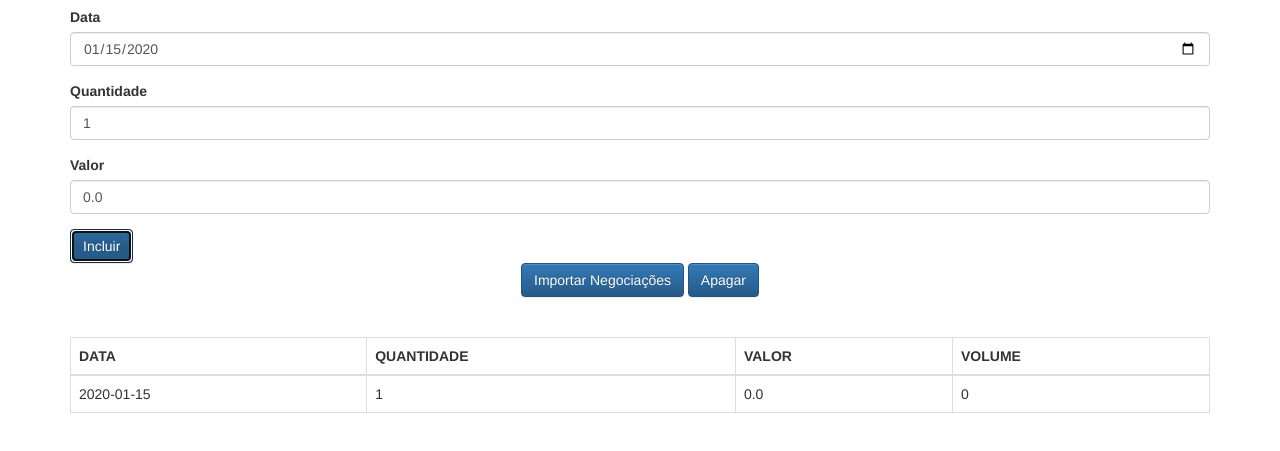
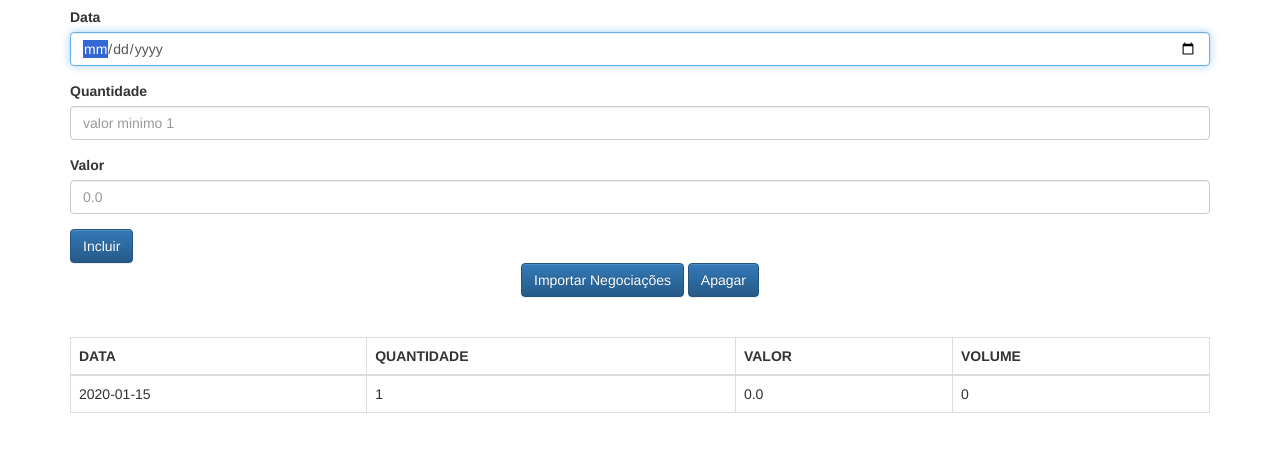
Before and after one commit to LuizEduu/javascript-avancado-parte1-alura, a plain HTML site: page client/index.html in a window 1280 px wide. Both pictures are taken after typing "2020-01-15" into the empty fields and a click on the button "Incluir". Shown: the part 63-514 px from the top of the page. Drawn offline with Linux system fonts and the light colour scheme.

Commit message:
refactor code

```diff
--- a/client/index.html
+++ b/client/index.html
@@ -25,6 +25,7 @@
           class="form-control"
           value="1"
           required
+          placeholder="valor minimo 1"
         />
       </div>
 
@@ -38,6 +39,7 @@
           step="0.01"
           value="0.0"
           required
+          placeholder="0.0"
         />
       </div>
 
--- a/client/js/lib/index.js
+++ b/client/js/lib/index.js
@@ -4,36 +4,43 @@ function calculateVolume(value, quantity) {
   return Number(value) * Number(quantity);
 }
 
-function createTd(value) {
-  const td = document.createElement("td");
-  td.textContent = value;
-  return td;
+function appendTds(inputs, tr) {
+  inputs.forEach((input) => {
+    const td = document.createElement("td");
+    td.textContent = input.value;
+    tr.appendChild(td);
+  });
+
+  const tdVolume = document.createElement("td");
+  tdVolume.textContent = inputs[2].value * inputs[1].value;
+  tr.appendChild(tdVolume);
 }
 
 function getInputValues() {
-  const data = document.querySelector("#data").value;
-  const quantity = document.querySelector("#quantidade").value;
-  const value = document.querySelector("#valor").value;
+  const inputs = [
+    document.querySelector("#data"),
+    document.querySelector("#quantidade"),
+    document.querySelector("#valor"),
+  ];
 
-  return {
-    data,
-    quantity,
-    value,
-    volume: calculateVolume(value, quantity),
-  };
+  return inputs;
+}
+
+function clearInputs(inputs) {
+  inputs.forEach((input) => {
+    input.value = "";
+  });
 }
 
 button.addEventListener("click", function (event) {
   event.preventDefault();
   const tbody = document.querySelector("tbody");
-
+  const tr = document.createElement("tr");
   const negotiation = getInputValues();
 
-  const tr = document.createElement("tr");
-  tr.appendChild(createTd(negotiation.data));
-  tr.appendChild(createTd(negotiation.quantity));
-  tr.appendChild(createTd(negotiation.value));
-  tr.appendChild(createTd(negotiation.volume));
+  appendTds(negotiation, tr);
 
   tbody.appendChild(tr);
+  clearInputs(negotiation);
+  negotiation[0].focus()
 });
```
